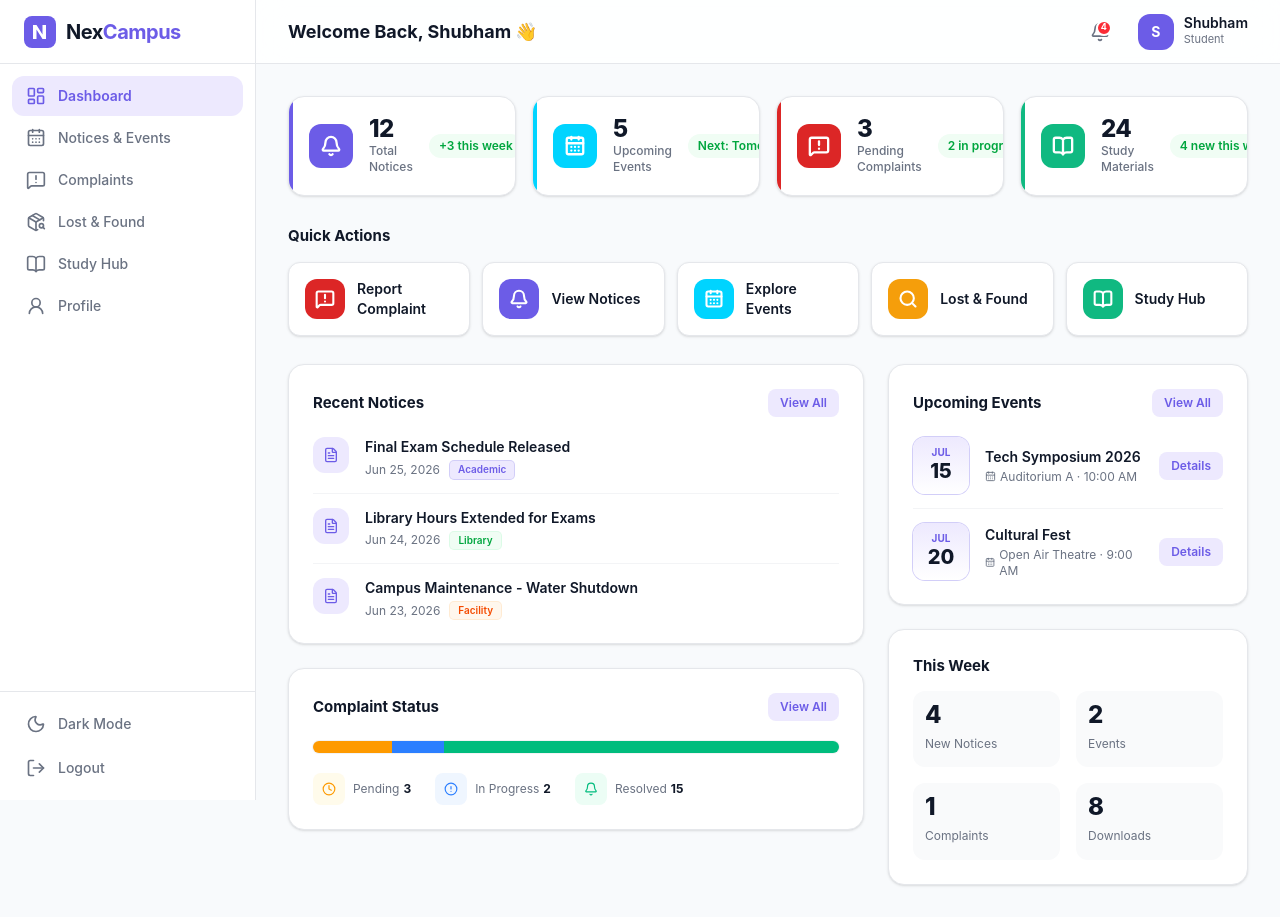
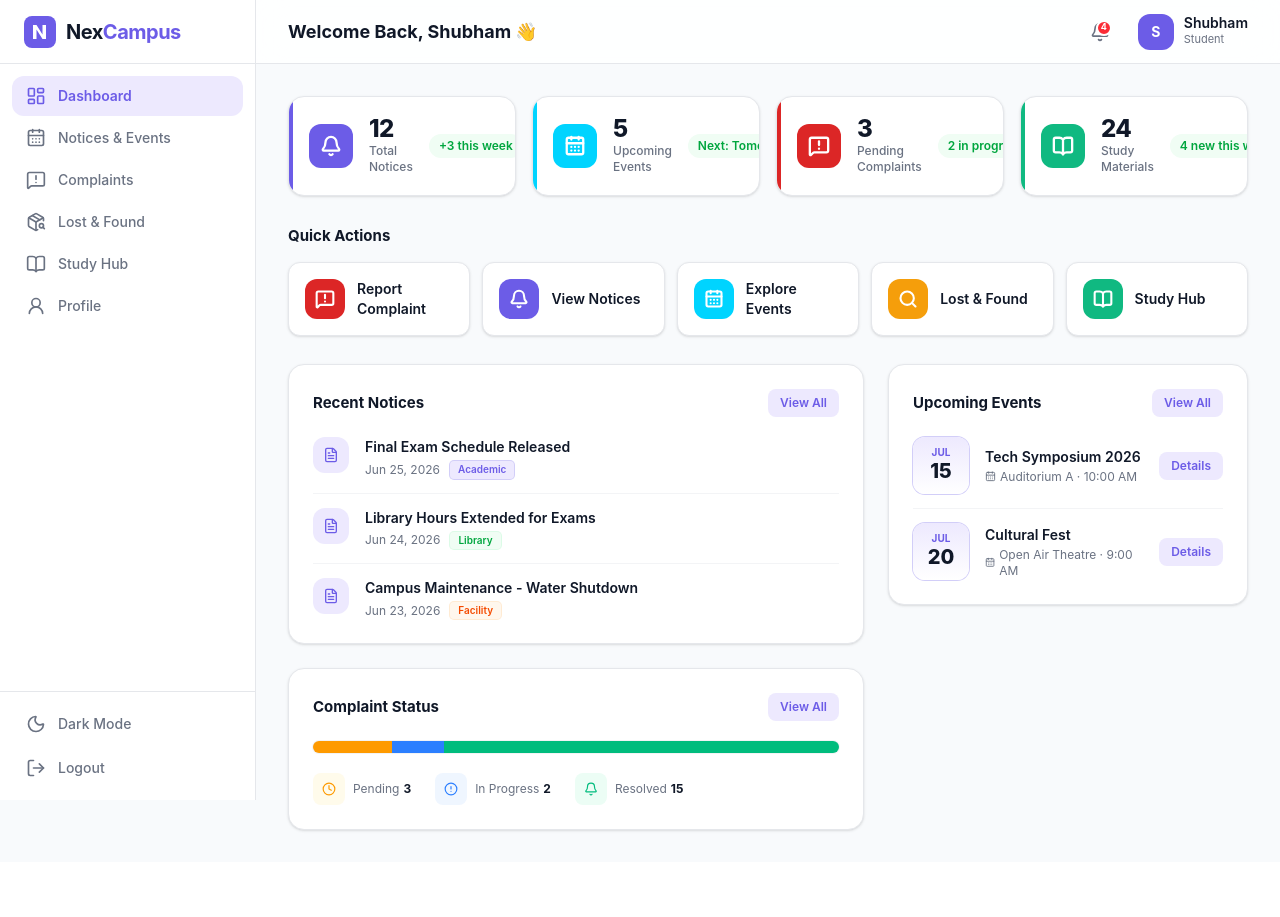
Before and after one commit to Shubham-997800/CAMPUS360, a React (Vite) app: page /dashboard in a window 1280 px wide. After the commit the page ends 862 px from the top, so only its background shows below. Built offline with nearby package versions, Linux system fonts and the light colour scheme.

Commit message:
remove This Week card from dashboard

```diff
--- a/src/pages/Dashboard.jsx
+++ b/src/pages/Dashboard.jsx
@@ -239,22 +239,7 @@ export default function Dashboard() {
                 </div>
               </div>
 
-              <div className="bg-white dark:bg-[#1E293B] rounded-2xl p-6 border border-gray-200 dark:border-white/10 shadow-sm">
-                <h3 className="font-bold text-gray-900 dark:text-white mb-3">This Week</h3>
-                <div className="grid grid-cols-2 gap-4">
-                  {[
-                    { label: 'New Notices', value: '4' },
-                    { label: 'Events', value: '2' },
-                    { label: 'Complaints', value: '1' },
-                    { label: 'Downloads', value: '8' },
-                  ].map(item => (
-                    <div key={item.label} className="bg-gray-50 dark:bg-white/5 rounded-xl p-3">
-                      <span className="text-2xl font-extrabold block leading-none mb-1 text-gray-900 dark:text-white">{item.value}</span>
-                      <span className="text-xs text-gray-500 dark:text-[#94A3B8]">{item.label}</span>
-                    </div>
-                  ))}
-                </div>
-              </div>
+
             </div>
           </div>
         </main>
```
